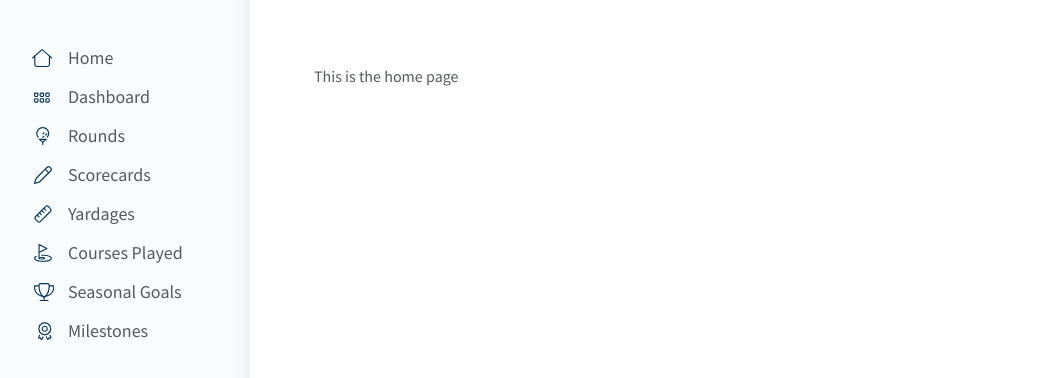
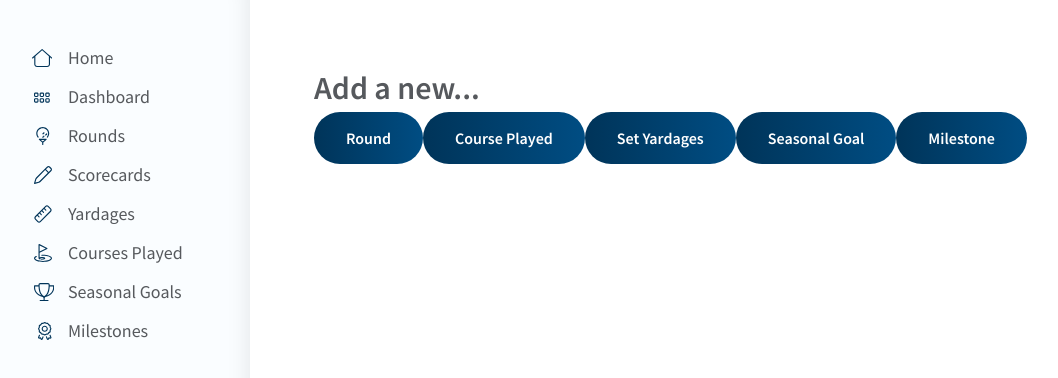
Before and after one commit to dkersten/golf-scorecard-v1, a React (Create React App) app: page / in a window 1280 px wide. Shown: the top 378 px of the page, without its empty margins (6-1064 px from the left). Built offline with nearby package versions, Linux system fonts and the light colour scheme.

Commit message:
started work on the home page component

```diff
--- a/src/Pages/Home.js
+++ b/src/Pages/Home.js
@@ -1,10 +1,23 @@
 // components
 import Layout from "../Layout"
+import BtnPrimary from "../Components/BtnPrimary"
+
+// styling
+import '../styling/Home.scss'
 
 const Home = () => {
     return(
         <Layout>
-            This is the home page
+            <h1>
+                Add a new...
+            </h1>
+            <div className="forms-button-container">
+                <BtnPrimary text="Round" />
+                <BtnPrimary text="Course Played" />
+                <BtnPrimary text="Set Yardages" />
+                <BtnPrimary text="Seasonal Goal" />
+                <BtnPrimary text="Milestone" />
+            </div>
         </Layout>
     )
 }
--- /dev/null
+++ b/src/styling/Home.scss
@@ -0,0 +1 @@
+@import './config.scss';
```
